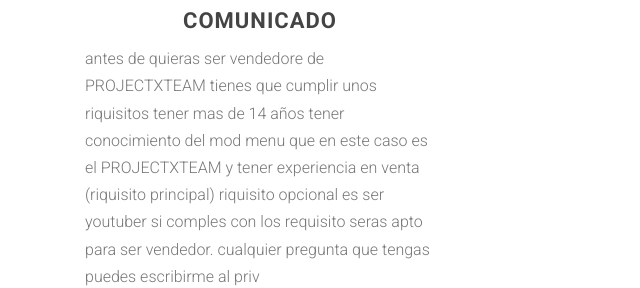
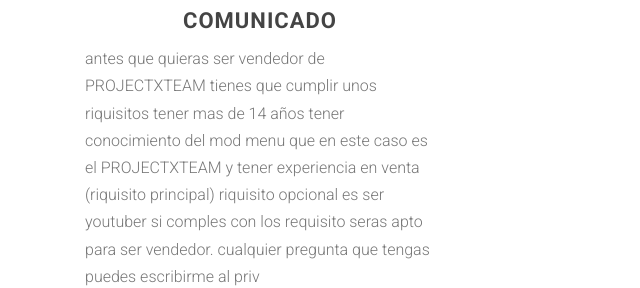
Before and after one commit to benmodsyt/VENTA-DE-MOD-MENU-PXT-2, a plain HTML site: page contact.html in a window 1280 px wide. Shown: the part 512-800 px from the top of the page, 0-640 px from the left. Drawn offline with Linux system fonts and the light colour scheme.

Commit message:
Create contact.html

```diff
--- a/contact.html
+++ b/contact.html
@@ -65,7 +65,7 @@
 			<div class="col-md-4 editContent">
 				<div class="col">
 					<h1 class="text-center latestitems">COMUNICADO</h1>
-					<p>antes de quieras ser vendedore de PROJECTXTEAM tienes que cumplir unos riquisitos tener mas de 14 años tener conocimiento del mod menu que en este caso es el PROJECTXTEAM y tener experiencia en venta (riquisito principal) riquisito opcional es ser youtuber si comples con los requisito seras apto para ser vendedor. cualquier pregunta que tengas puedes escribirme al priv</p>
+					<p>antes que quieras ser vendedor de PROJECTXTEAM tienes que cumplir unos riquisitos tener mas de 14 años tener conocimiento del mod menu que en este caso es el PROJECTXTEAM y tener experiencia en venta (riquisito principal) riquisito opcional es ser youtuber si comples con los requisito seras apto para ser vendedor. cualquier pregunta que tengas puedes escribirme al priv</p>
 		</div>
 	</div>
 </div>
```
